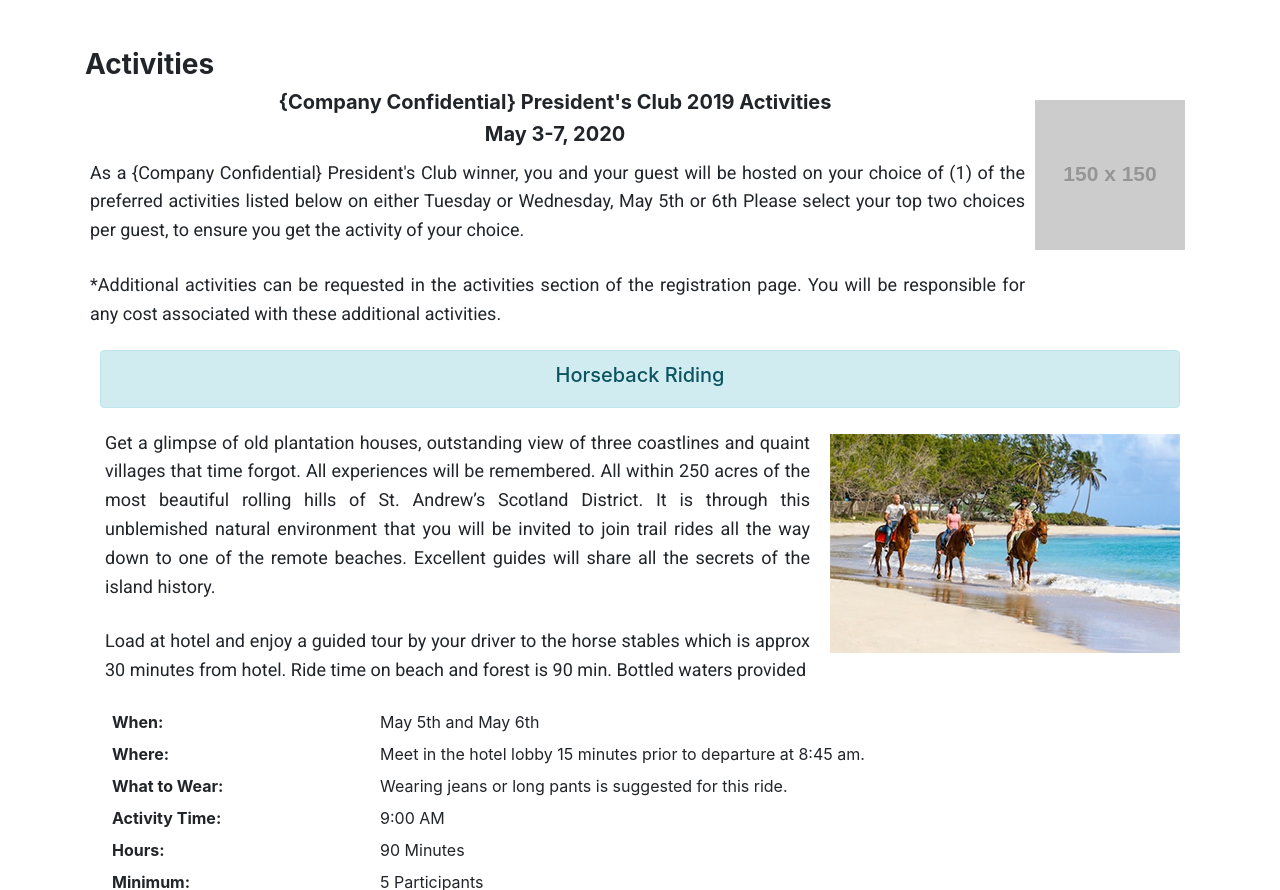
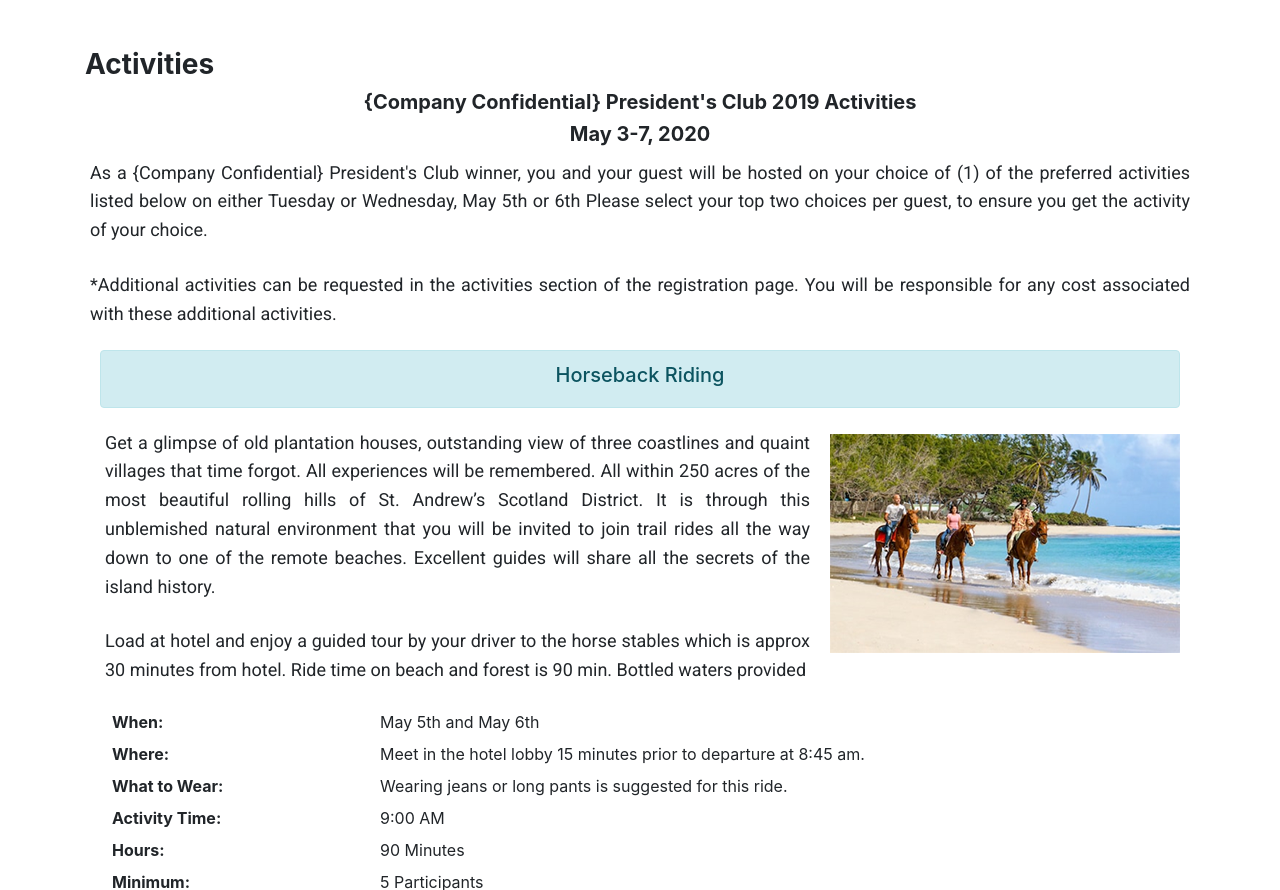
Before and after one commit to diannasb67/corporateIncentive, a plain HTML site: page activities.html in a window 1280 px wide. Shown: the part 1018-1908 px from the top of the page. Drawn offline with nearby package versions, Linux system fonts and the light colour scheme; placeholder pictures from the web are drawn by us.

Commit message:
updated about

```diff
--- a/activities.html
+++ b/activities.html
@@ -92,7 +92,7 @@
             <!--   Icon Section   -->
             <div class="row">
                 <div class="col s12">
-                    <img src="https://via.placeholder.com/150C/O https://placeholder.com/" class="logo responsive">
+
                     <!-- <h3><i class="mdi-content-send brown-text"></i></h3> -->
 
                     <h5 class="center"><strong>{Company Confidential} President's Club 2019 Activities</strong></h5>
```
